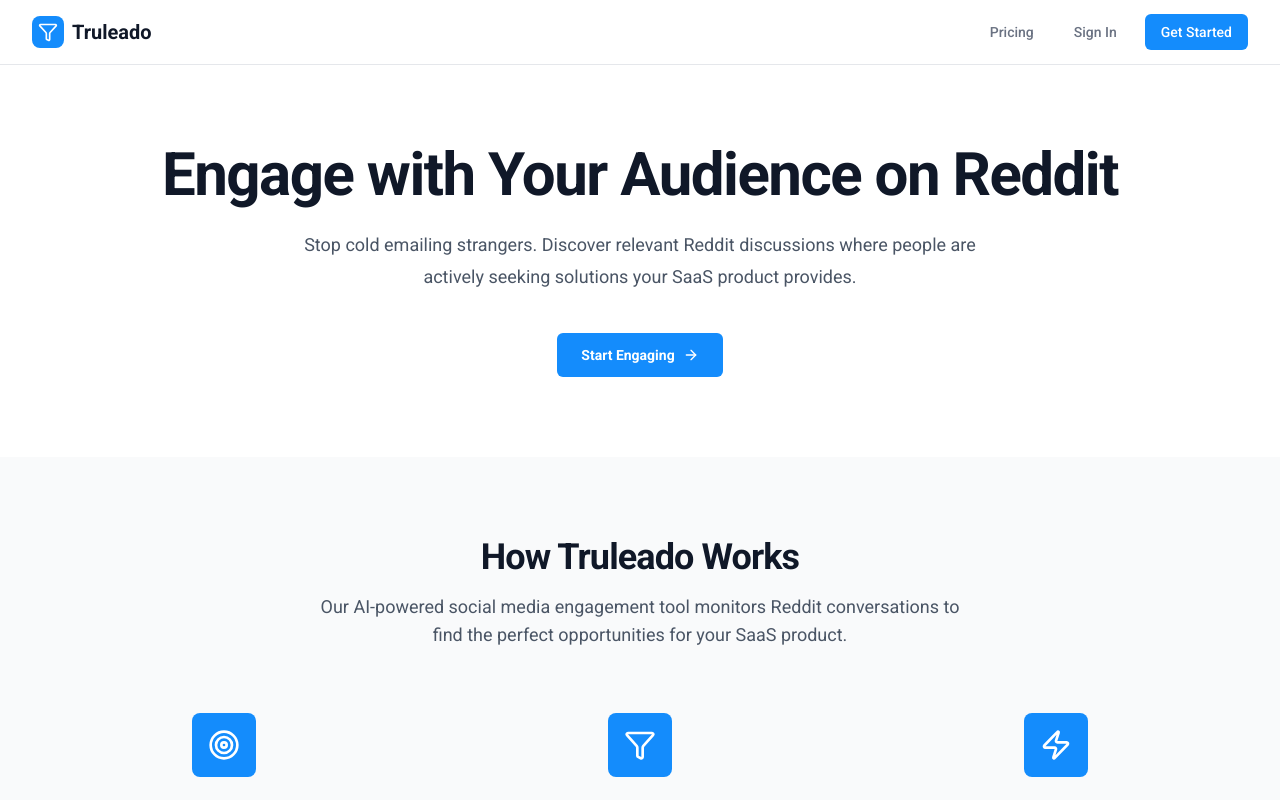
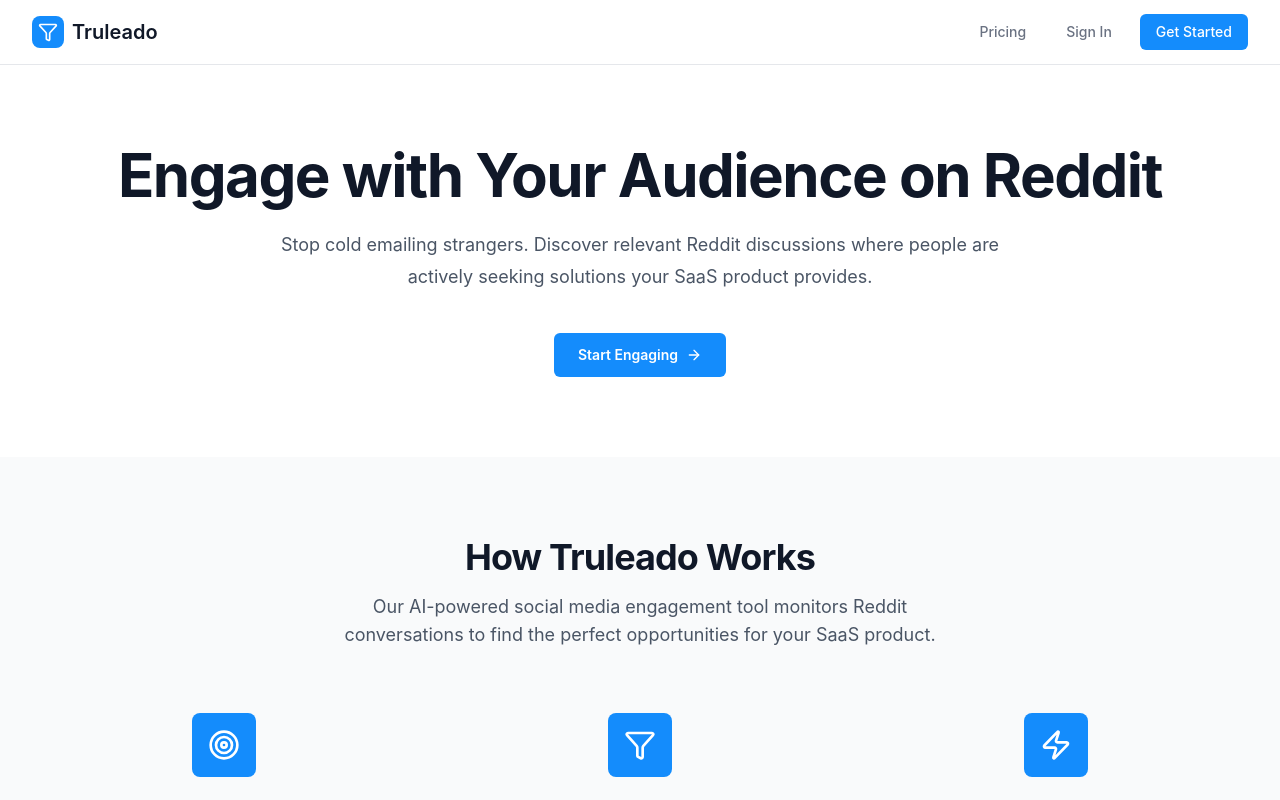
Before and after one commit to truleado/truleado, a Next.js app: page / in a window 1280 px wide. Shown: the top 800 px of the page. Built offline with nearby package versions, Linux system fonts and the light colour scheme; no server answers.

Commit message:
Change font to Apple SF Pro with proper fallbacks for cross-platform compatibility

```diff
--- a/src/app/globals.css
+++ b/src/app/globals.css
@@ -13,7 +13,7 @@
 @theme inline {
   --color-background: var(--background);
   --color-foreground: var(--foreground);
-  --font-sans: var(--font-roboto);
+  --font-sans: 'SF Pro Display', 'SF Pro Text', -apple-system, BlinkMacSystemFont, 'Segoe UI', 'Roboto', 'Helvetica Neue', Arial, sans-serif;
 }
 
 @media (prefers-color-scheme: dark) {
@@ -30,7 +30,7 @@
 body {
   background: var(--background);
   color: var(--foreground);
-  font-family: var(--font-roboto), -apple-system, BlinkMacSystemFont, 'Segoe UI', 'Oxygen', 'Ubuntu', 'Cantarell', 'Fira Sans', 'Droid Sans', 'Helvetica Neue', sans-serif;
+  font-family: 'SF Pro Display', 'SF Pro Text', -apple-system, BlinkMacSystemFont, 'Segoe UI', 'Roboto', 'Helvetica Neue', Arial, sans-serif;
   -webkit-font-smoothing: antialiased;
   -moz-osx-font-smoothing: grayscale;
   line-height: 1.5;
--- a/src/app/layout.tsx
+++ b/src/app/layout.tsx
@@ -1,14 +1,7 @@
 import type { Metadata } from "next";
-import { Roboto } from "next/font/google";
 import "./globals.css";
 import { AuthProvider } from "@/contexts/auth-context";
 import { SubscriptionProvider } from "@/lib/subscription-context";
-
-const roboto = Roboto({
-  variable: "--font-roboto",
-  subsets: ["latin"],
-  weight: ["300", "400", "500", "700", "900"],
-});
 
 export const metadata: Metadata = {
   title: "Truleado - Find Your Next Customers on Reddit",
@@ -53,7 +46,7 @@
         {/* End Google tag (gtag.js) */}
       </head>
       <body
-        className={`${roboto.variable} antialiased`}
+        className="antialiased"
       >
         {/* Google Tag Manager (noscript) */}
         <noscript>
--- a/tailwind.config.js
+++ b/tailwind.config.js
@@ -8,7 +8,7 @@
   theme: {
     extend: {
       fontFamily: {
-        sans: ['var(--font-roboto)', 'system-ui', 'sans-serif'],
+        sans: ['SF Pro Display', 'SF Pro Text', '-apple-system', 'BlinkMacSystemFont', 'Segoe UI', 'Roboto', 'Helvetica Neue', 'Arial', 'sans-serif'],
       },
     },
   },
```
